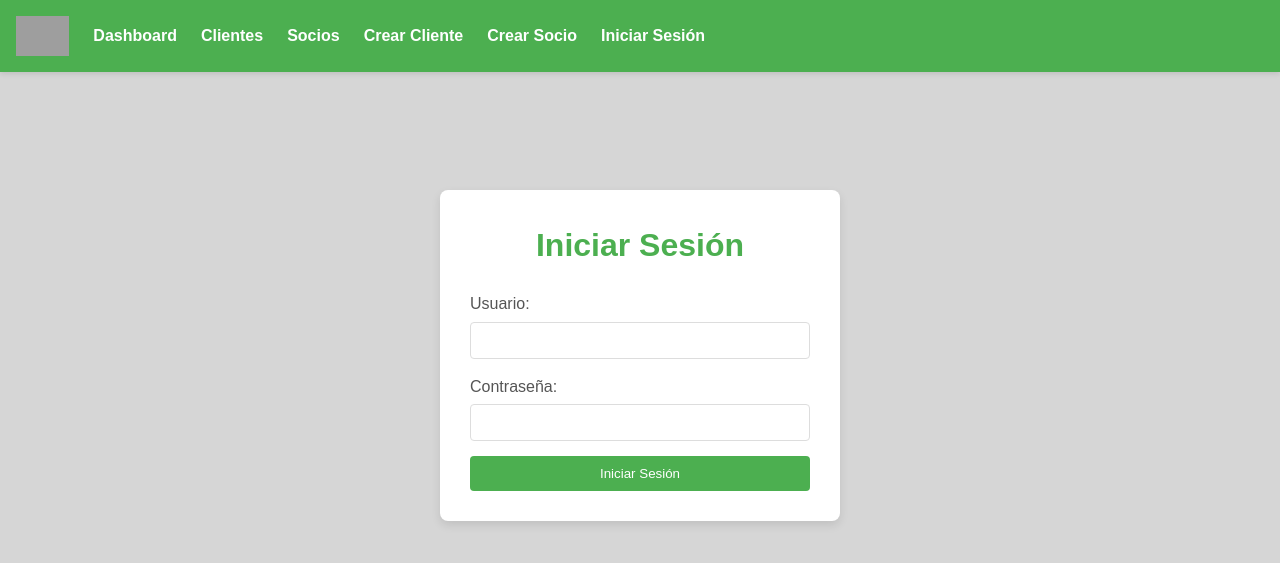
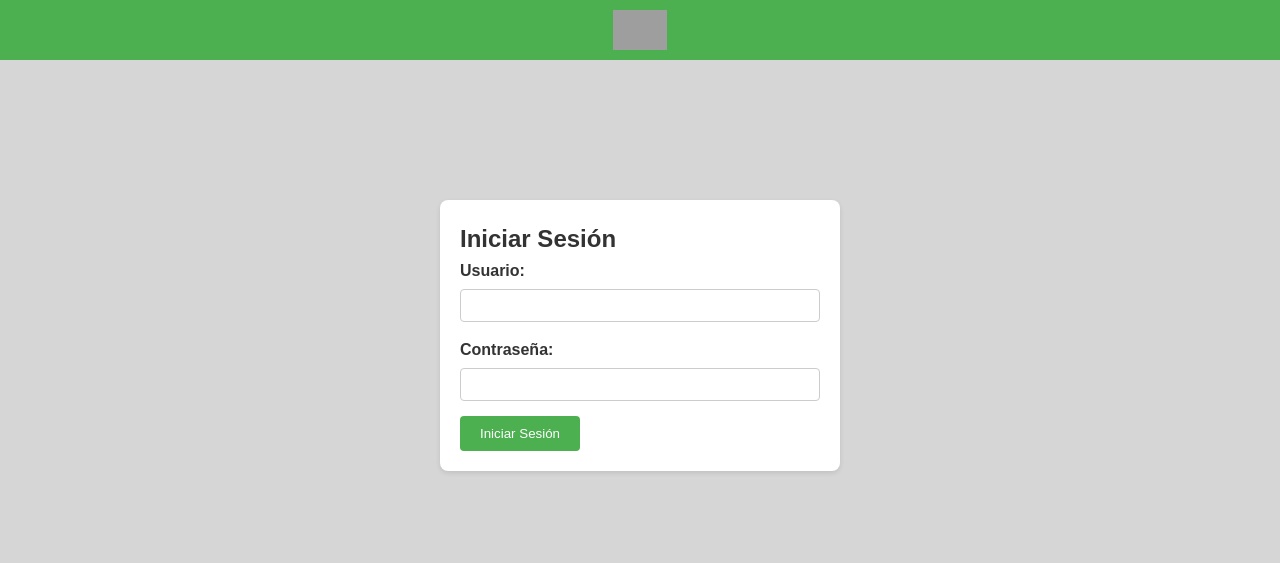
Before and after one commit to Gonzalo-Montilla/ProyectoDisensa, a Django app: page /login/ in a window 1280 px wide. Shown: the top 563 px of the page. Run offline with Django 5.2, Linux system fonts and the light colour scheme; grey boxes are pictures that could not be loaded.

```diff
--- a/businessapp/models.py
+++ b/businessapp/models.py
@@ -5,6 +5,11 @@ class BusinessPartner(models.Model):
     city = models.CharField(max_length=100)
     affiliation_date = models.DateField(null=True, blank=True)
     sales_history = models.TextField(null=True, blank=True)
+
+    def calculate_sales_history(self):
+        from django.db.models import Sum
+        total = Client.objects.filter(business_partner=self).aggregate(total=Sum('purchase_value'))['total']
+        return total if total else 0.00
 
     def __str__(self):
         return self.name
--- a/businessapp/static/css/style.css
+++ b/businessapp/static/css/style.css
@@ -52,11 +52,12 @@ body {
 
 /* Tarjetas */
 .card {
-    background: white;
+    max-width: 400px; /* Reducir el ancho máximo a 400px */
+    margin: 50px auto; /* Centrar el card verticalmente y horizontalmente */
     padding: 20px;
-    margin-bottom: 20px;
+    background-color: #fff;
     border-radius: 8px;
-    box-shadow: 0 2px 5px rgba(0,0,0,0.1);
+    box-shadow: 0 2px 5px rgba(0, 0, 0, 0.1);
 }
 
 /* Formulario Login */
@@ -139,3 +140,127 @@ li {
     margin: 5px 0;
     border-radius: 5px;
 }
+.export-button {
+    display: inline-block;
+    padding: 10px 20px;
+    background-color: #4CAF50;
+    color: white;
+    text-decoration: none;
+    border-radius: 4px;
+    margin-bottom: 15px;
+}
+
+.export-button:hover {
+    background-color: #45a049;
+}
+
+/* Estilos existentes... */
+
+.form-group {
+    margin-bottom: 15px;
+}
+
+.form-group label {
+    display: block;
+    font-weight: bold;
+    margin-bottom: 5px;
+    color: #333;
+}
+
+.form-group input,
+.form-group select {
+    width: 100%;
+    padding: 8px;
+    border: 1px solid #ccc;
+    border-radius: 4px;
+    box-sizing: border-box;
+}
+
+.form-group select {
+    height: 40px;
+}
+
+.submit-button {
+    display: inline-block;
+    padding: 10px 20px;
+    background-color: #4CAF50;
+    color: white;
+    text-decoration: none;
+    border: none;
+    border-radius: 4px;
+    cursor: pointer;
+    margin-right: 10px;
+}
+
+.submit-button:hover {
+    background-color: #45a049;
+}
+
+.back-button {
+    display: inline-block;
+    padding: 10px 20px;
+    background-color: #f44336;
+    color: white;
+    text-decoration: none;
+    border-radius: 4px;
+}
+
+.back-button:hover {
+    background-color: #da190b;
+}
+
+/* Estilos existentes... */
+
+.login-header {
+    padding: 10px;
+    background-color: #4CAF50;
+    text-align: center;
+}
+
+.login-header .logo {
+    height: 40px;
+    vertical-align: middle;
+}
+
+/* Estilos existentes... */
+
+.dashboard-container {
+    padding: 20px;
+    text-align: center;
+}
+
+.summary-cards {
+    display: flex;
+    flex-wrap: wrap;
+    justify-content: center;
+    gap: 20px;
+    margin-top: 20px;
+}
+
+.summary-card {
+    background-color: #fff;
+    padding: 20px;
+    border-radius: 8px;
+    box-shadow: 0 2px 5px rgba(0, 0, 0, 0.1);
+    width: 200px;
+    text-align: center;
+}
+
+.summary-icon {
+    width: 50px;
+    height: 50px;
+    margin-bottom: 10px;
+}
+
+.summary-card h3 {
+    margin: 0;
+    font-size: 1.2em;
+    color: #333;
+}
+
+.summary-card p {
+    margin: 5px 0 0;
+    font-size: 1.5em;
+    color: #4CAF50;
+    font-weight: bold;
+}
--- a/businessapp/templates/businessapp/base.html
+++ b/businessapp/templates/businessapp/base.html
@@ -8,19 +8,21 @@
     <link rel="stylesheet" href="{% static 'css/style.css' %}">
 </head>
 <body>
+    {% if user.is_authenticated %}
         <div class="navbar">
-        <img src="{% static 'businessapp/images/logo.png' %}" alt="CrediSmart Logo" class="logo">
+            <img src="{% static 'images/logo_credismart_webp.webp' %}" alt="CrediSmart Logo" class="logo">
             <a href="{% url 'dashboard' %}">Dashboard</a>
             <a href="{% url 'client_list' %}">Clientes</a>
             <a href="{% url 'partner_list' %}">Socios</a>
             <a href="{% url 'create_client' %}">Crear Cliente</a>
             <a href="{% url 'create_partner' %}">Crear Socio</a>
-        {% if user.is_authenticated %}
             <a href="{% url 'logout' %}">Cerrar Sesión</a>
+        </div>
     {% else %}
-            <a href="{% url 'login' %}">Iniciar Sesión</a>
+        <div class="login-header">
+            <img src="{% static 'images/logo_credismart_webp.webp' %}" alt="CrediSmart Logo" class="logo">
+        </div>
     {% endif %}
-    </div>
     <div class="content">
         {% block content %}{% endblock %}
         {% if messages %}
--- a/businessapp/templates/businessapp/client_list.html
+++ b/businessapp/templates/businessapp/client_list.html
@@ -3,6 +3,7 @@
 {% block content %}
     <div class="card">
         <h2>Lista de Clientes</h2>
+        <a href="{% url 'export_clients' %}" class="export-button">Exportar Clientes</a>
         <table>
             <tr>
                 <th>Nombre</th>
--- a/businessapp/templates/businessapp/login.html
+++ b/businessapp/templates/businessapp/login.html
@@ -1,15 +1,19 @@
 {% extends 'businessapp/base.html' %}
 {% block title %}Iniciar Sesión - CrediSmart{% endblock %}
 {% block content %}
-    <div class="login-container">
-        <h1>Iniciar Sesión</h1>
+    <div class="card">
+        <h2>Iniciar Sesión</h2>
         <form method="post">
             {% csrf_token %}
-            <label for="username">Usuario:</label>
-            <input type="text" id="username" name="username" required>
-            <label for="password">Contraseña:</label>
-            <input type="password" id="password" name="password" required>
-            <button type="submit">Iniciar Sesión</button>
+            <div class="form-group">
+                <label for="username">Usuario:</label>
+                <input type="text" name="username" id="username" required>
+            </div>
+            <div class="form-group">
+                <label for="password">Contraseña:</label>
+                <input type="password" name="password" id="password" required>
+            </div>
+            <button type="submit" class="submit-button">Iniciar Sesión</button>
         </form>
     </div>
 {% endblock %}
--- a/businessapp/templates/businessapp/partner_list.html
+++ b/businessapp/templates/businessapp/partner_list.html
@@ -3,6 +3,7 @@
 {% block content %}
     <div class="card">
         <h2>Lista de Socios Comerciales</h2>
+        <a href="{% url 'export_partners' %}" class="export-button">Exportar Socios</a>
         <table>
             <tr>
                 <th>Nombre</th>
--- a/businessapp/views.py
+++ b/businessapp/views.py
@@ -12,7 +12,24 @@ from businessapp.models import Client, BusinessPartner
 from django.contrib.auth import logout
 from django.shortcuts import redirect
 from .models import Client, BusinessPartner
+import csv
+from django.db.models import Sum
 
+
+@login_required
+def dashboard(request):
+    clients = Client.objects.all().count()
+    partners = BusinessPartner.objects.all().count()
+    new_clients = Client.objects.filter(purchase_date__month=6, purchase_date__year=2025).count()  # Clientes nuevos este mes
+    total_revenue = Client.objects.aggregate(total=Sum('purchase_value'))['total'] or 0.00  # Ingresos totales
+    active_partners = BusinessPartner.objects.filter(sales_history__gt=0).count()  # Socios con ventas
+    return render(request, 'businessapp/dashboard.html', {
+        'clients': clients,
+        'partners': partners,
+        'new_clients': new_clients,
+        'total_revenue': total_revenue,
+        'active_partners': active_partners
+    })
 
 @login_required
 def logout_view(request):
@@ -78,6 +95,7 @@ def dashboard(request):
     partners = BusinessPartner.objects.all().count()
     return render(request, 'businessapp/dashboard.html', {'clients': clients, 'partners': partners})
 
+@login_required
 def export_clients_excel(request):
     response = HttpResponse(content_type='application/vnd.openxmlformats-officedocument.spreadsheetml.sheet')
     response['Content-Disposition'] = 'attachment; filename="clientes.xlsx"'
@@ -99,7 +117,7 @@ def export_clients_excel(request):
         worksheet.append(row)
     workbook.save(response)
     return response
-
+@login_required
 def export_partners_excel(request):
     if not request.user.is_authenticated:
         return redirect('login')
@@ -125,3 +143,14 @@ def create_partner(request):
 def partner_list(request):
     partners = BusinessPartner.objects.all()
     return render(request, 'businessapp/partner_list.html', {'partners': partners})
+
+@login_required
+def export_partners(request):
+    response = HttpResponse(content_type='text/csv')
+    response['Content-Disposition'] = 'attachment; filename="partners.csv"'
+    writer = csv.writer(response)
+    writer.writerow(['Nombre', 'Ciudad', 'Fecha de Afiliación', 'Historial de Ventas'])
+    partners = BusinessPartner.objects.all()
+    for partner in partners:
+        writer.writerow([partner.name, partner.city, partner.affiliation_date, partner.calculate_sales_history()])
+    return response
```
Also changed, not shown: businessapp/templates/businessapp/businesspartner_list.html (+25 -16 lines), businessapp/templates/businessapp/create_client.html (+39 -16 lines), businessapp/templates/businessapp/create_partner.html (+14 -6 lines), businessapp/templates/businessapp/dashboard.html (+28 -3 lines), businessapp/static/images/active_partners_icon.png (added), businessapp/static/images/clients_icon.png (added), businessapp/static/images/new_clients_icon.png (added), businessapp/static/images/partners_icon.png (added), businessapp/static/images/revenue_icon.png (added), db.sqlite3. Lines whose indentation alone changed are shown as unchanged.
